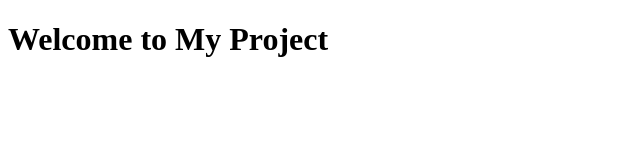
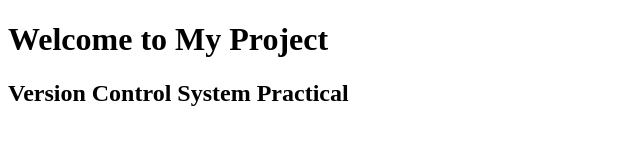
Before and after one commit to chiragchunara729-ai/full_git_project_2026, a plain HTML site: page index.html in a window 1280 px wide. Shown: the whole page, without its empty margins (0-640 px from the left). Drawn offline with Linux system fonts and the light colour scheme.

Commit message:
Updated index.html with heading

```diff
--- a/index.html
+++ b/index.html
@@ -5,5 +5,6 @@
 </head>
 <body>
     <h1>Welcome to My Project</h1>
+    <h2>Version Control System Practical</h2>
 </body>
 </html>
```
